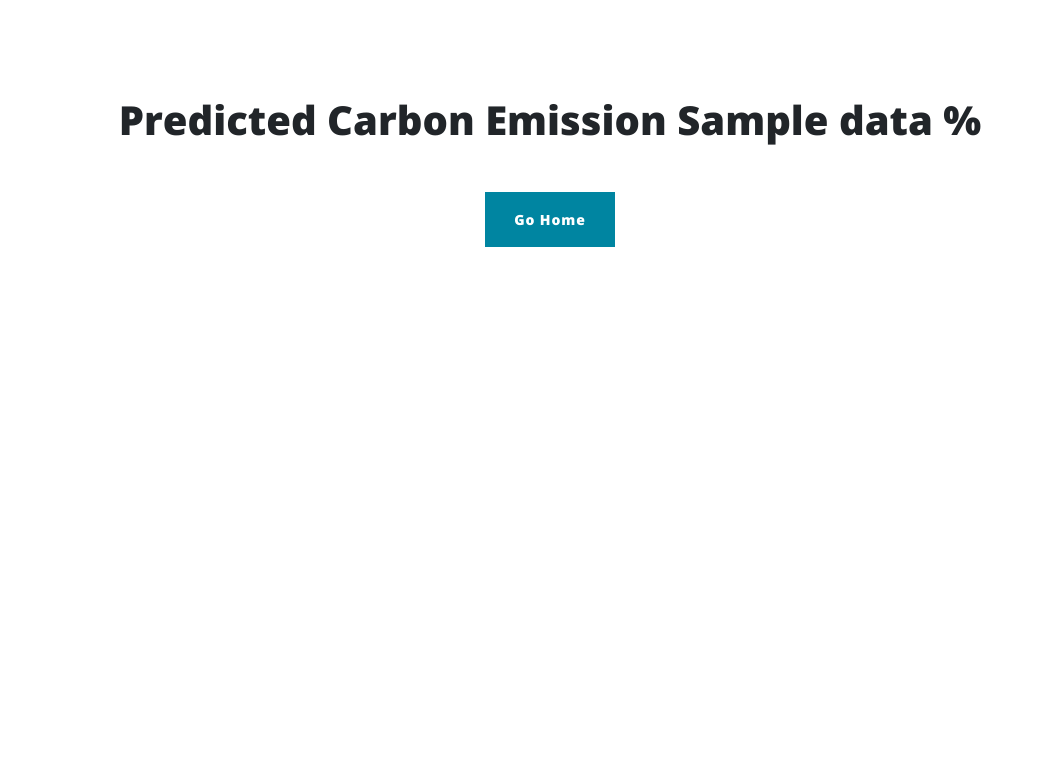
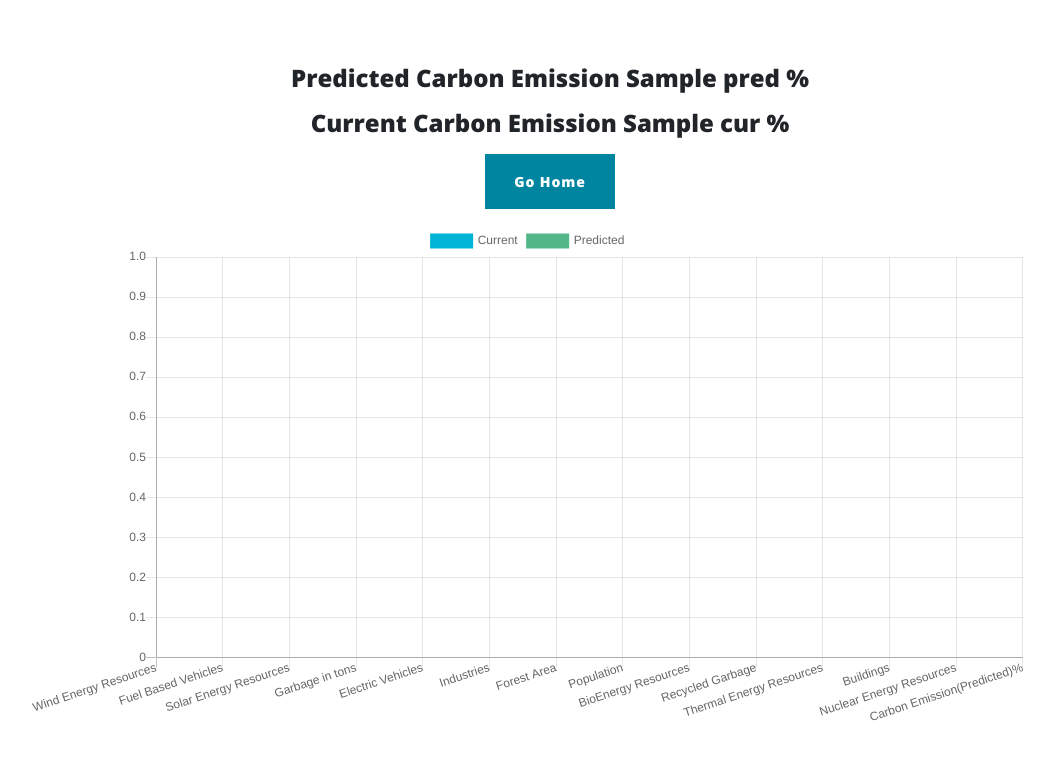
Before and after one commit to anmolali5811/carbonsavvy, a Flask app: template templates/after.html in a window 1280 px wide. Shown: the top 760 px of the page, without its empty margins (90-1144 px from the left). Run offline with Flask 3, Linux system fonts and the light colour scheme; the template is opened without the code that fills it: most values are stand-ins (such as "Sample title", 1, 10 or a date in 2020); parts of the project's set-up code (start-up, migrations or seed data) failed here and were passed over; some libraries are stand-ins or nearby versions.

Commit message:
add graphs in prediction page

```diff
--- a/main.py
+++ b/main.py
@@ -126,12 +126,16 @@
     arr = np.array([[mean1,mean2,mean3,mean4,mean5,mean6,mean7,mean8,mean9,mean10,mean11,mean12,mean13]])
 
     print(arr);
-    prepared_data = my_pipeline.transform(arr)
-    pred = model.predict(prepared_data)
-    pred = round(pred[0],3)
-    entry = Prediction(wind=data1,vehicle=data2,solar=data3,garbage=data4,evehicle=data5,industries=data6,forest=data7,population=data8,bio=data9,recycle=data10,thermal=data11,buildings=data12,nuclear=data13,co2=pred);
-    db.session.add(entry)
-    db.session.commit()
-    return render_template('after.html',data=pred,params=params)
+    # prepared_data = my_pipeline.transform(arr)
+    # pred = model.predict(prepared_data)
+    # pred = round(pred[0],3)
+    # entry = Prediction(wind=data1,vehicle=data2,solar=data3,garbage=data4,evehicle=data5,industries=data6,forest=data7,population=data8,bio=data9,recycle=data10,thermal=data11,buildings=data12,nuclear=data13,co2=pred);
+    # db.session.add(entry)
+    # db.session.commit()
+    pred = 0
+    cur = mean13
+    predictedData = [mean1, mean2, mean3, mean4, mean4, mean5, mean6, mean7, mean8, mean9, mean10, mean11, mean12, mean13, pred];
+    currentData = [3.613524,11.363636,11.136779,0.069170,0.554695,6.284289,68.574901,3.795043,9.549407,408.237154,18.455534,356.674032,12.653063,20.679]
+    return render_template('after.html',pred=pred,cur=cur,params=params, predictedData=predictedData, currentData=currentData)
 
 app.run(debug=True)
--- a/templates/after.html
+++ b/templates/after.html
@@ -2,14 +2,70 @@
 
 {%block body%}
 
-        <div class="container p-5">
-        <H1 class="text-center my-5">
-            Predicted Carbon Emission {{data}} %
-        </H1>
+<div class="container p-5">
+    <H4 class="text-center my-3">
+        Predicted Carbon Emission {{pred}} %
+    </H4>
+    <H4 class="text-center my-3">
+        Current Carbon Emission {{cur}} %
+    </H4>
+    <button class="btn btn-primary d-block mx-auto mb-3">
+        <a class="text-white" href="/">Go Home</a>
+    </button>
 
-        <button class="btn btn-primary d-block mx-auto ">
-            <a class="text-white" href="/">Go Home</a>
-        </button>
-        </div>
+    <div style="height: 50vh; width: 100%;">
+        <canvas id="myChart" width="1000" height="500"></canvas>
+    </div>
+
+</div>
+
+<script>
+    var labels = [
+        'Wind Energy Resources',
+        'Fuel Based Vehicles',
+        'Solar Energy Resources',
+        'Garbage in tons',
+        'Electric Vehicles',
+        'Industries',
+        'Forest Area',
+        'Population',
+        'BioEnergy Resources',
+        'Recycled Garbage',
+        'Thermal Energy Resources',
+        'Buildings',
+        'Nuclear Energy Resources',
+        'Carbon Emission(Predicted)%',
+    ]
+
+    var predictedData = "{{predictedData}}"
+    var currentData = "{{currentData}}"
+
+    var ctx = document.getElementById("myChart").getContext("2d");
+    var lineChart = new Chart(ctx, {
+        type: "line",
+        data: {
+            labels: labels,
+        datasets: [
+                {
+                    label: "Current",
+                    data: currentData,
+                    fill: false,
+                    borderColor: "#00b4d8",
+                    lineTension: 0.2,
+                },
+                {
+                    label: "Predicted",
+                    data: predictedData,
+                    fill: false,
+                    borderColor: "#52b788",
+                    lineTension: 0.2
+                }
+            ]
+        },
+        options: {
+            responsive: false
+        }
+    });
+</script>
 
 {%endblock%}
--- a/templates/predictions.html
+++ b/templates/predictions.html
@@ -9,7 +9,6 @@
                     <table class="table">
                         <thead>
                           <tr>
-
                             <th class="text-center" scope="col">Wind Energy Resources</th>
                             <th class="text-center" scope="col">Fuel Based Vehicles</th>
                             <th class="text-center" scope="col">Solar Energy Resources</th>
--- a/templates/template.html
+++ b/templates/template.html
@@ -9,6 +9,8 @@
         <!-- <link rel="icon" type="image/x-icon" href="../static/images//img9.jpeg" /> -->
         <!-- Font Awesome icons (free version)-->
         <script src="https://use.fontawesome.com/releases/v6.3.0/js/all.js" crossorigin="anonymous"></script>
+        <!-- chart -->
+        <script src="https://cdn.jsdelivr.net/npm/chart.js@2.9.4/dist/Chart.min.js"></script>
         <!-- Google fonts-->
         <link href="https://fonts.googleapis.com/css?family=Lora:400,700,400italic,700italic" rel="stylesheet" type="text/css" />
         <link href="https://fonts.googleapis.com/css?family=Open+Sans:300italic,400italic,600italic,700italic,800italic,400,300,600,700,800" rel="stylesheet" type="text/css" />
@@ -32,5 +34,6 @@
 <script src="https://cdn.jsdelivr.net/npm/bootstrap@5.2.3/dist/js/bootstrap.bundle.min.js"></script>
 <!-- Core theme JS-->
 <script src="{{url_for('static',filename='js/scripts.js')}}"></script>
+
 </body>
 </html>
```
